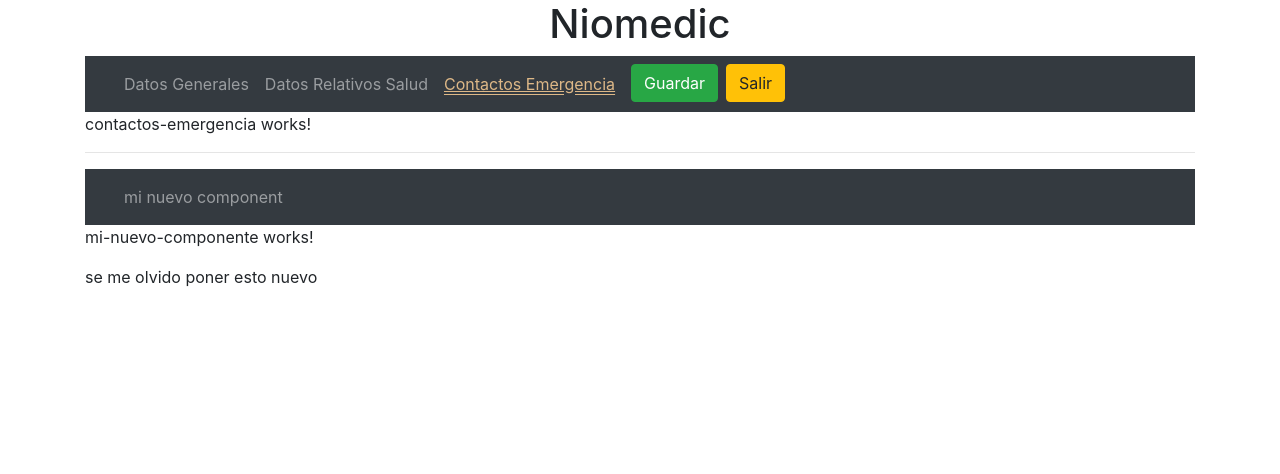
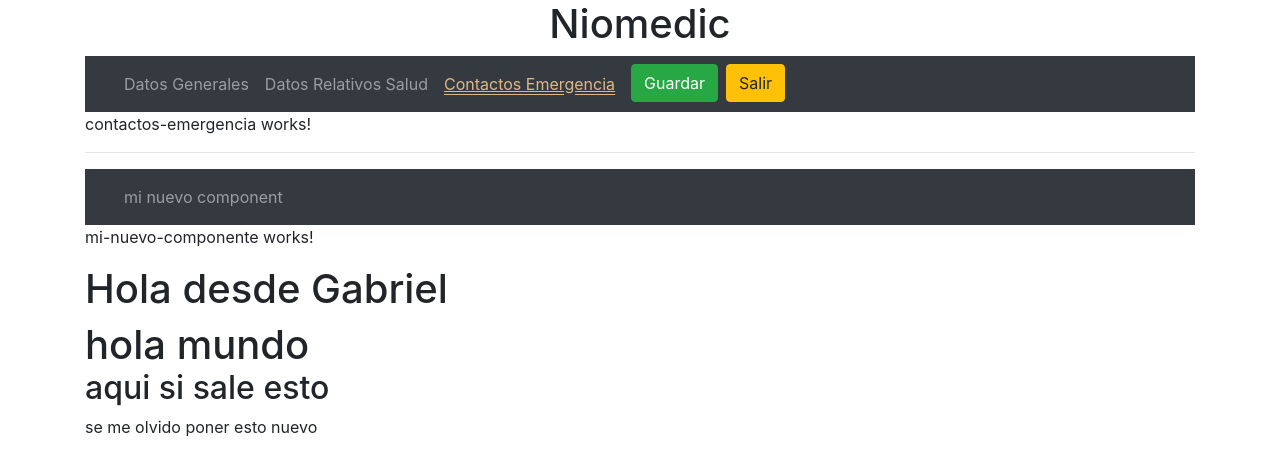
Before and after one commit to gbrlQuiroz/niomedi-personal, an Angular app: page /contactos-emergencia/nuevo in a window 1280 px wide. Shown: the top 474 px of the page. Built offline with nearby package versions, Linux system fonts and the light colour scheme.

Commit message:
DONE tarea1

```diff
--- a/src/app/contactos-emergencia/mi-nuevo-componente/mi-nuevo-componente.component.html
+++ b/src/app/contactos-emergencia/mi-nuevo-componente/mi-nuevo-componente.component.html
@@ -1,4 +1,11 @@
 <p>
   mi-nuevo-componente works!
 </p>
+<h1>Hola desde Gabriel</h1>
+<div>
+  <h1>
+    hola mundo
+    <h2>aqui si sale esto</h2>
+  </h1>
+</div>
 se me olvido poner esto nuevo
```
